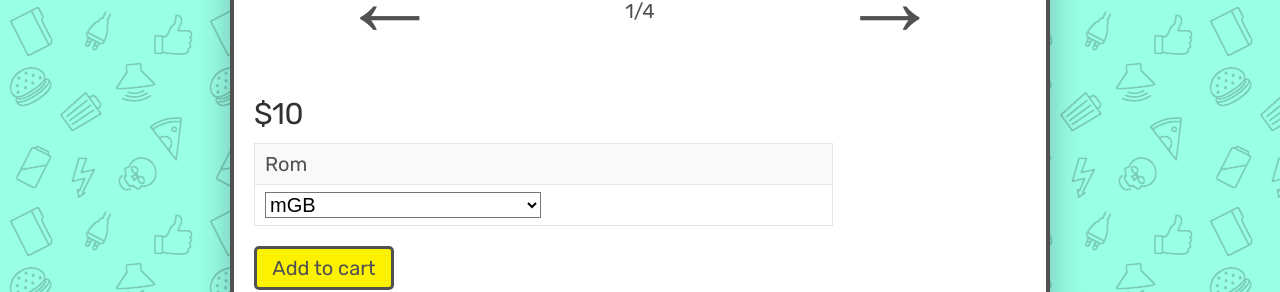
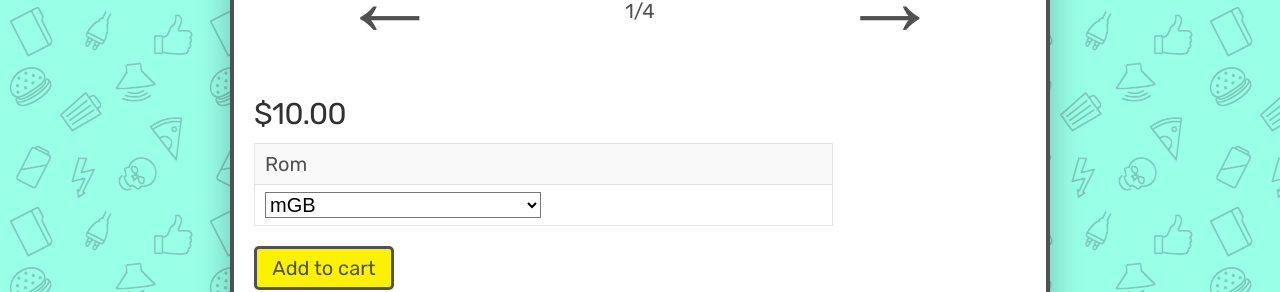
Before and after one commit to catskull/catskullelectronics.com, a Jekyll site: the page built from _posts/2017-02-11-32kcart.md, in a window 1280 px wide and 900 px high, scrolled down 831 px. Shown: the part 164-456 px from the top of the window. Built offline with Jekyll 4.4.1, drawn with Linux system fonts in a browser that asks for light colours; comment, search, counter and statistics services are not loaded.

Commit message:
Use front matter for prices

```diff
--- a/_posts/2017-02-11-32kcart.md
+++ b/_posts/2017-02-11-32kcart.md
@@ -20,7 +20,7 @@ ship_time: 5
 	</div>
 </div>
 
-## $10
+## ${{ page.price }}.00
 
 <table>
 <tr><td>Rom</td></tr>
```
